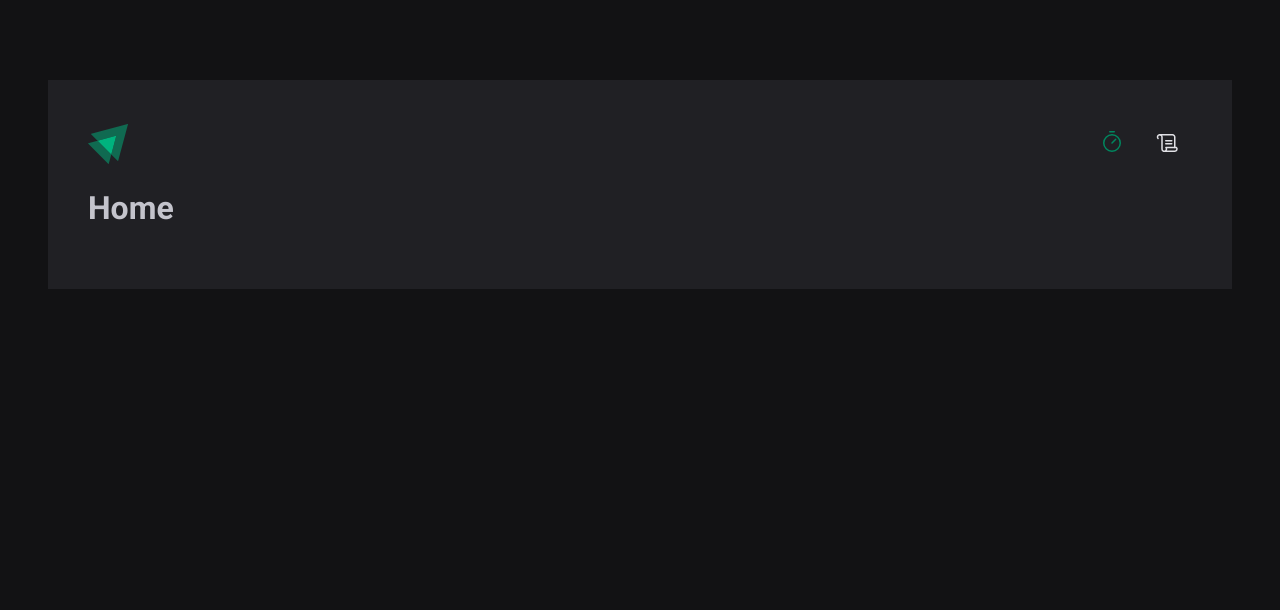
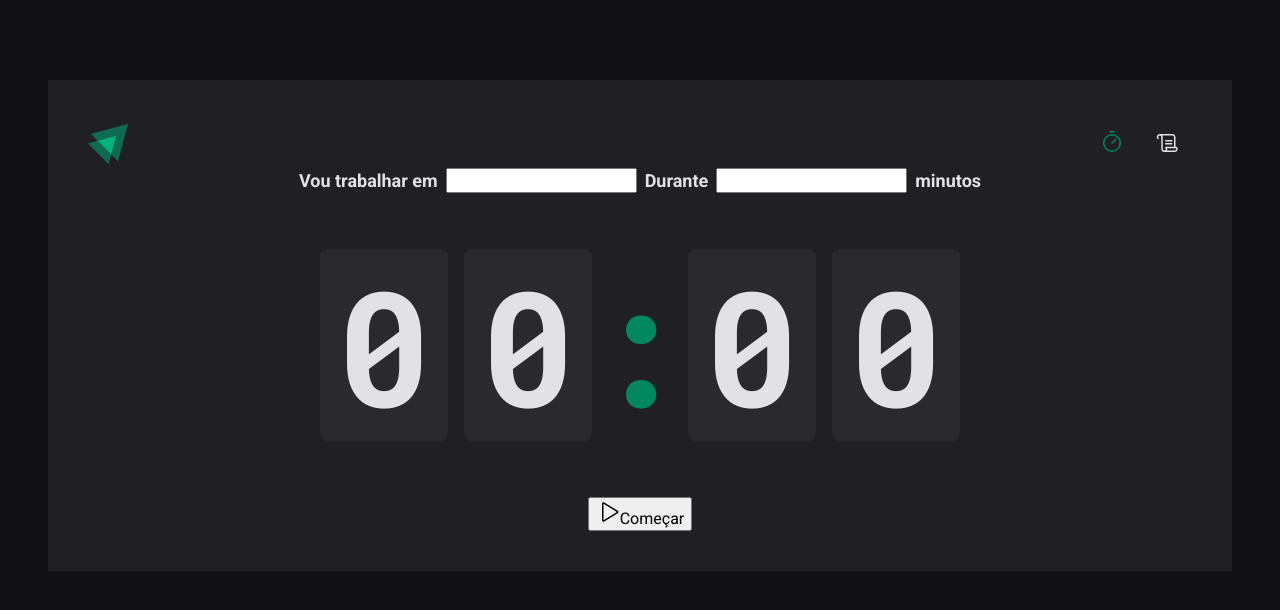
Before and after one commit to Ericles-Miller/Ignite_watch, a React (Vite) app: page / in a window 1280 px wide. Shown: the top 610 px of the page. Built offline with nearby package versions, Linux system fonts and the light colour scheme.

Commit message:
finishid Home Page

```diff
--- a/src/Router.tsx
+++ b/src/Router.tsx
@@ -1,5 +1,5 @@
 import { Routes, Route } from 'react-router-dom';
-import { Home } from './pages/Home';
+import { Home } from './components/Home';
 import { History } from './pages/History';
 import { DefaultLayout } from './layout/DefaultLayout';
 
--- /dev/null
+++ b/src/components/Home/index.tsx
@@ -0,0 +1,33 @@
+import { Play } from "phosphor-react";
+import { CountdownContainer, FormContainer, HomeContainer, Separator } from "./styles";
+
+export function Home() {
+  return (
+    <HomeContainer>
+      <form action="">
+        <FormContainer>
+          <label htmlFor="task">Vou trabalhar em </label>
+          <input id="task" />
+
+          <label htmlFor="">Durante</label>
+          <input type="number" id="minutesAmount" />
+
+          <span>minutos</span>
+        </FormContainer>
+
+        <CountdownContainer>
+          <span>0</span>
+          <span>0</span>
+          <Separator>:</Separator>
+          <span>0</span>
+          <span>0</span>
+        </CountdownContainer>
+
+        <button type="submit">
+          <Play size={24} />
+          Começar
+        </button>
+      </form>
+    </HomeContainer>
+  );
+}
--- /dev/null
+++ b/src/components/Home/styles.ts
@@ -0,0 +1,53 @@
+import styled from "styled-components";
+
+
+export const HomeContainer = styled.main`
+  flex: 1;
+  display: flex;
+  flex-direction: column;
+  align-items:center;
+  justify-content: center;
+
+  form {
+    display: flex;
+    flex-direction: column;
+    align-items: center;
+    gap: 3.5rem;
+  }
+`;
+
+export const FormContainer = styled.div`
+  width: 100%;
+  display: flex;
+  align-items: center;
+  justify-content: center;
+  gap: 0.5rem;
+  color: ${props => props.theme["gray-100"]};
+  font-size: 1.125rem;
+  font-weight: bold;
+  flex-wrap: wrap; //* quebra de linha quando a tela for menos*/
+`;
+
+export const CountdownContainer = styled.div`
+  font-family: 'Roboto Mono', monospace;
+  font-size: 10rem;
+  line-height: 8rem;
+  color: ${props => props.theme["gray-100"]};
+  display: flex;
+  gap:1rem;
+
+  span {
+    background: ${props => props.theme["gray-700"]};
+    padding: 2rem 1rem;
+    border-radius: 8px;
+  }
+`;
+
+export const Separator = styled.div`
+  padding: 2rem 0;
+  color: ${(props) => props.theme['green-500']};
+  width: 4rem;
+  overflow: hidden;
+  display: flex;
+  justify-content: center;
+`
--- a/src/pages/Home.tsx
+++ /dev/null
@@ -1,9 +0,0 @@
-import { Header } from "../components/Header";
-
-export function Home() {
-    return (
-        <div>
-            <h1>Home</h1>
-        </div>
-    );
-}
--- a/src/styles/global.ts
+++ b/src/styles/global.ts
@@ -15,6 +15,7 @@
   body{
     background: ${(props) => props.theme['gray-900']};
     color: ${(props) => props.theme['gray-300']};
+    -webkit-font-smoothing: antialiased;
   }
 
 
```
